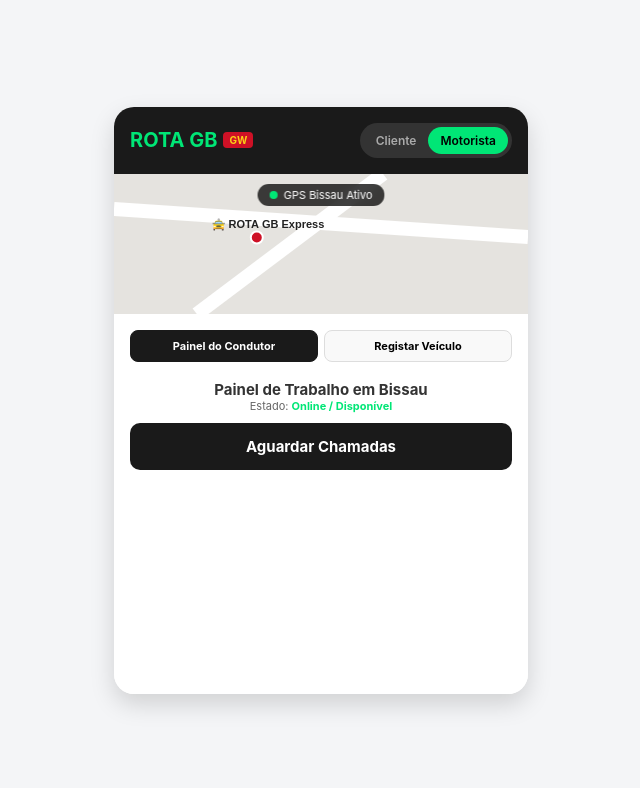
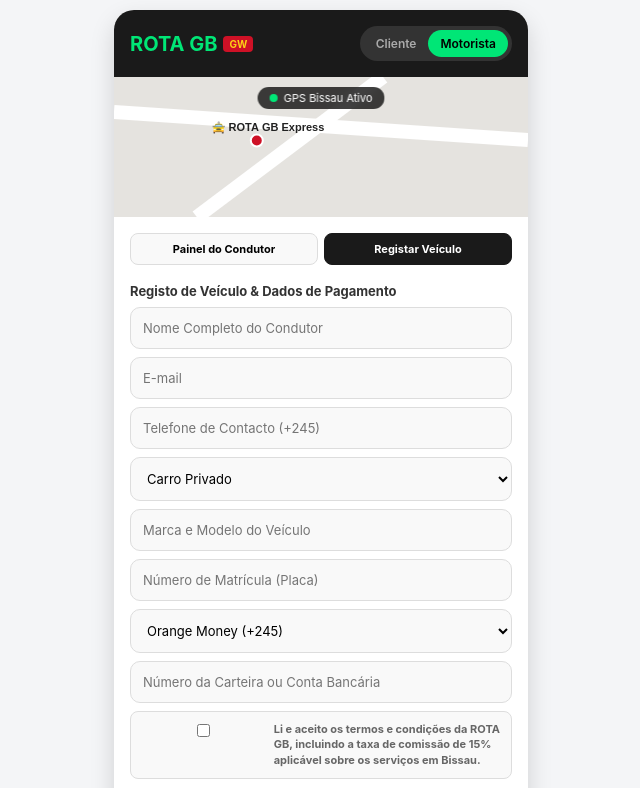
Before and after one commit to laviduarte1992-sketch/lavi-duarte-tech, a website: page index.html in a window 1280 px wide. Both pictures are taken after a click on the button "Motorista". Shown: the top 788 px of the page, without its empty margins (319-959 px from the left). Drawn offline with nearby package versions, Linux system fonts and the light colour scheme.

Commit message:
Update comments for clarity in index.html

```diff
--- a/index.html
+++ b/index.html
@@ -107,7 +107,7 @@
         </div>
     </div>
 
-    <!-- Navegação Principais Serviços -->
+    <!-- Navegação Principais Serviços (Apenas Visível no modo Cliente) -->
     <div class="service-nav" id="main-nav">
         <div class="nav-item active" id="nav-taxi" onclick="switchServiceTab('taxi')">🚗 Transporte</div>
         <div class="nav-item" id="nav-comida" onclick="switchServiceTab('comida')">🍲 Comida</div>
@@ -333,14 +333,15 @@
         <button type="button" class="btn-primary" style="margin-top: 10px;" onclick="processarRecarga()">Pagar Recarga Agora</button>
     </div>
 
-    <!-- Panel Motorista -->
+    <!-- Panel Motorista (Aba Completa do Condutor) -->
     <div class="bottom-panel" id="panel-motorista" style="display: none;">
         <div class="sub-tabs">
-            <button type="button" class="sub-tab-btn active" id="tab-painel-btn" onclick="toggleDriverTab('painel')">Painel do Condutor</button>
-            <button type="button" class="sub-tab-btn" id="tab-registo-btn" onclick="toggleDriverTab('registo')">Registar Veículo</button>
+            <button type="button" class="sub-tab-btn" id="tab-painel-btn" onclick="toggleDriverTab('painel')">Painel do Condutor</button>
+            <button type="button" class="sub-tab-btn active" id="tab-registo-btn" onclick="toggleDriverTab('registo')">Registar Veículo</button>
         </div>
 
-        <div id="driver-dashboard">
+        <!-- Painel de Trabalho do Motorista -->
+        <div id="driver-dashboard" style="display: none;">
             <div style="text-align: center; margin-bottom: 10px;">
                 <h3 style="font-size: 15px;">Painel de Trabalho em Bissau</h3>
                 <p style="font-size: 11px; color: #666;">Estado: <strong style="color: #00e676;">Online / Disponível</strong></p>
@@ -348,8 +349,8 @@
             <button type="button" class="btn-primary" style="background: #1a1a1a; color: #fff;" onclick="alert('A procurar chamadas...')">Aguardar Chamadas</button>
         </div>
 
-        <!-- Form Registo Motorista -->
-        <div id="driver-register" style="display: none;">
+        <!-- Form Registo Motorista (EXATAMENTE COMO NA PRIMEIRA IMAGEM) -->
+        <div id="driver-register" style="display: block;">
             <div id="etapaFormRegisto">
                 <div style="font-size: 13px; font-weight: bold; margin-bottom: 8px;">Registo de Veículo & Dados de Pagamento</div>
                 <form id="formCadastroMotorista" onsubmit="avancarParaAssinatura(event)" style="display: flex; flex-direction: column; gap: 8px;">
@@ -357,9 +358,9 @@
                     <input type="email" id="emailMotorista" placeholder="E-mail" required>
                     <input type="tel" id="telefoneMotorista" placeholder="Telefone de Contacto (+245)" required>
 
-                    <select id="tipoTransporte">
+                    <select id="tipoTransporte" required>
+                        <option value="Carro Privado" selected>Carro Privado</option>
                         <option value="Táxi Azul/Amarelo">Táxi Azul/Amarelo</option>
-                        <option value="Carro Privado">Carro Privado</option>
                         <option value="Moto-Táxi">Moto-Táxi</option>
                     </select>
 
@@ -367,22 +368,21 @@
                     <input type="text" id="matriculaVeiculo" placeholder="Número de Matrícula (Placa)" required>
 
                     <select id="metodoRecebimentoMotorista" required>
-                        <option value="" disabled selected>Onde quer receber os seus ganhos?</option>
-                        <option value="Orange Money">Orange Money (+245)</option>
+                        <option value="Orange Money" selected>Orange Money (+245)</option>
                         <option value="Telecel">Telecel Mobile Money (+245)</option>
                         <option value="Cartao Debito">Cartão de Débito / Bancário</option>
                     </select>
                     <input type="tel" id="numeroContaMotorista" placeholder="Número da Carteira ou Conta Bancária" required>
 
-                    <!-- Termos e Condições -->
+                    <!-- Termos e Condições com comissão de 15% -->
                     <div style="background: #f9f9f9; border: 1px solid #ddd; padding: 10px; border-radius: 8px; font-size: 11px; color: #555; line-height: 1.4;">
                         <label style="display: flex; align-items: flex-start; gap: 8px; cursor: pointer;">
                             <input type="checkbox" id="aceiteTermos" required style="margin-top: 2px;">
-                            <span>Li e aceito os termos de parceria, a retenção de comissão e as normas de segurança para operadores na Guiné-Bissau.</span>
+                            <span>Li e aceito os termos e condições da ROTA GB, incluindo a taxa de comissão de 15% aplicável sobre os serviços em Bissau.</span>
                         </label>
                     </div>
 
-                    <!-- Assinatura Digital -->
+                    <!-- Assinatura Digital do Condutor -->
                     <div class="form-group" style="margin-top: 4px;">
                         <label>ASSINATURA DIGITAL DO CONDUTOR</label>
                         <div class="signature-pad-container">
@@ -391,7 +391,7 @@
                         <button type="button" class="btn-secondary" onclick="limparAssinatura()">Limpar Assinatura</button>
                     </div>
 
-                    <button type="submit" class="btn-primary" style="margin-top: 10px;">Submeter Registo & Contrato</button>
+                    <button type="submit" class="btn-primary" style="margin-top: 10px;">Aceitar e Assinar</button>
                 </form>
             </div>
 
@@ -411,13 +411,24 @@
 
 <!-- Scripts da Aplicação -->
 <script>
+    // Alterna entre o modo Cliente e Motorista
     function setRole(role) {
         document.getElementById('btn-passageiro').classList.toggle('active', role === 'passageiro');
         document.getElementById('btn-motorista').classList.toggle('active', role === 'motorista');
 
-        document.getElementById('panel-taxi').style.display = (role === 'passageiro') ? 'flex' : 'none';
-        document.getElementById('panel-motorista').style.display = (role === 'motorista') ? 'flex' : 'none';
-        document.getElementById('main-nav').style.display = (role === 'passageiro') ? 'flex' : 'none';
+        // Oculta todos os painéis de clientes se escolher motorista
+        if (role === 'passageiro') {
+            document.getElementById('main-nav').style.display = 'flex';
+            document.getElementById('panel-motorista').style.display = 'none';
+            switchServiceTab('taxi');
+        } else {
+            document.getElementById('main-nav').style.display = 'none';
+            ['panel-taxi', 'panel-comida', 'panel-lojas', 'panel-hoteis', 'panel-recargas'].forEach(p => {
+                document.getElementById(p).style.display = 'none';
+            });
+            document.getElementById('panel-motorista').style.display = 'flex';
+            toggleDriverTab('registo'); // Abre diretamente no formulário de registo
+        }
     }
 
     function switchServiceTab(service) {
@@ -429,11 +440,11 @@
         document.getElementById('panel-' + service).style.display = 'flex';
     }
 
-    // LÓGICA ATUALIZADA: Multiplica por 2 a tarifa oficial da DGVTT para cobrir a deslocação exclusiva
+    // Cobrança Dupla para Táxis Exclusivos
     function updatePrice() {
         const select = document.getElementById('routeSelect');
         const basePriceDGVTT = parseInt(select.value) || 375;
-        const basePrice = basePriceDGVTT * 2; // Cobrança Dupla Exclusiva
+        const basePrice = basePriceDGVTT * 2;
 
         document.getElementById('price-taxi').innerText = basePrice.toLocaleString('pt-PT') + ' XOF';
         document.getElementById('price-privado').innerText = Math.round(basePrice * 1.3).toLocaleString('pt-PT') + ' XOF';
@@ -450,6 +461,9 @@
         document.getElementById('tab-registo-btn').classList.toggle('active', tab === 'registo');
         document.getElementById('driver-dashboard').style.display = (tab === 'painel') ? 'block' : 'none';
         document.getElementById('driver-register').style.display = (tab === 'registo') ? 'block' : 'none';
+        if (tab === 'registo') {
+            setTimeout(ajustarCanvas, 100);
+        }
     }
 
     function requestRide() {
@@ -612,7 +626,6 @@
         requestAnimationFrame(desenharMapaBissau);
     }
 
-    // Inicializa os preços na abertura da página
     window.addEventListener('load', updatePrice);
 </script>
 
```
